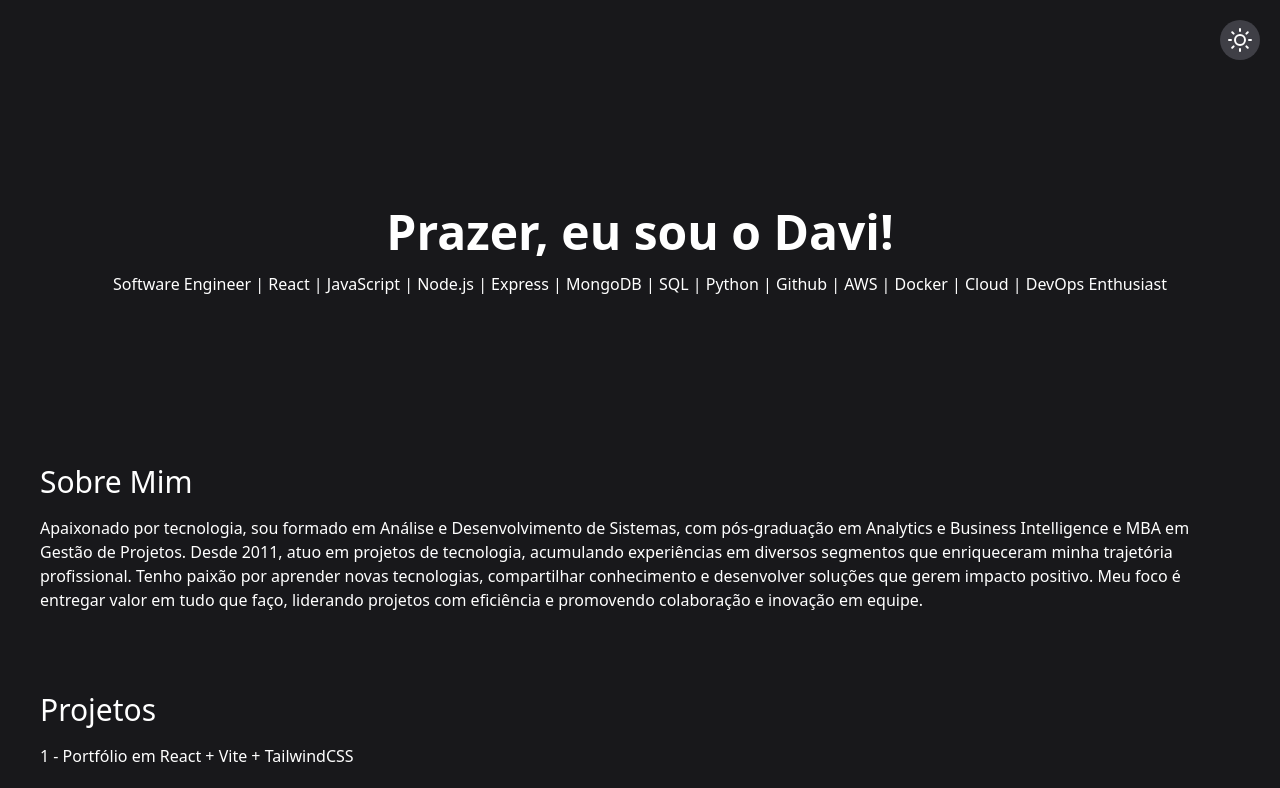
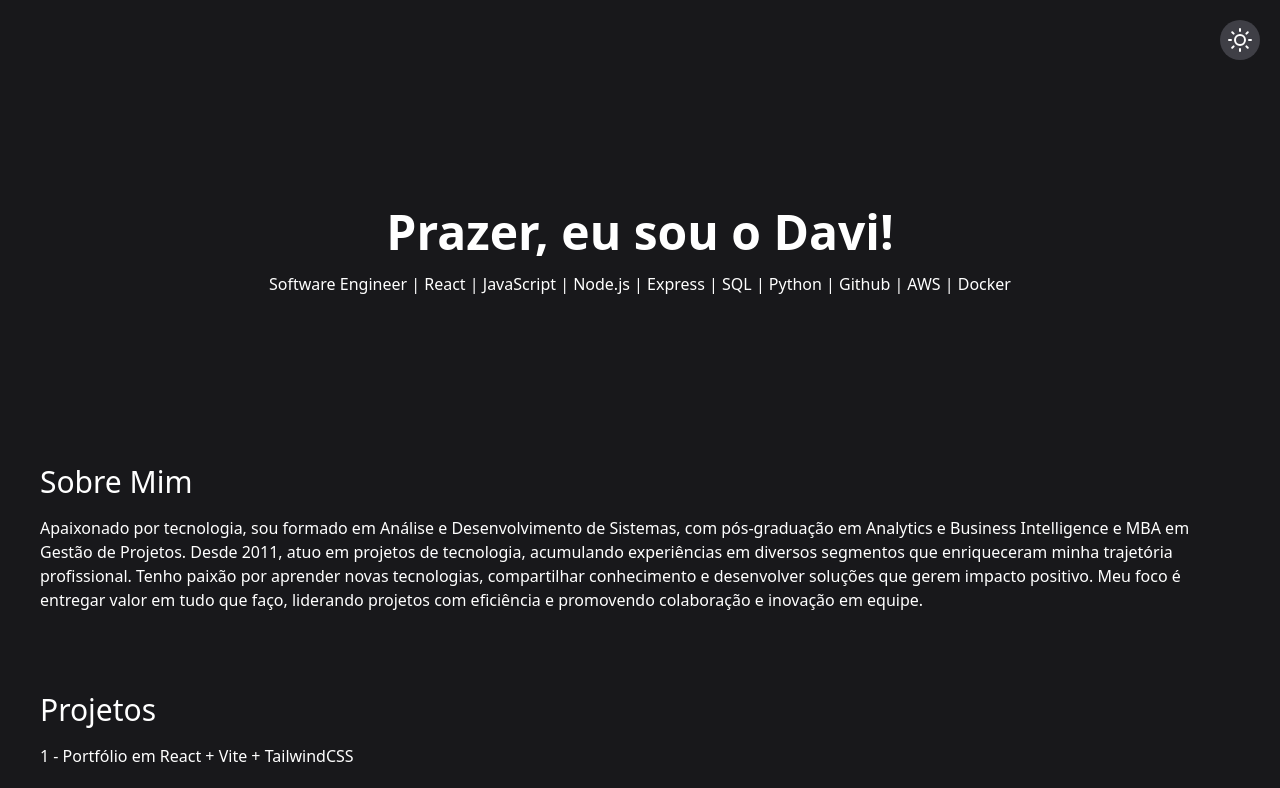
Before and after one commit to daviamarall/react-portfolio, a React (Vite) app: page / in a window 1280 px wide. Shown: the top 788 px of the page. Built offline with nearby package versions, Linux system fonts and the light colour scheme.

Commit message:
update home

```diff
--- a/src/pages/Home.jsx
+++ b/src/pages/Home.jsx
@@ -4,7 +4,7 @@ function Home() {
       <div className="flex flex-col justify-center items-center px-4">
         <h1 className="text-5xl font-bold mb-4">Prazer, eu sou o Davi!</h1>
         <p className="text-center text-sm sm:text-base whitespace-normal sm:whitespace-nowrap">
-          Software Engineer | React | JavaScript | Node.js | Express | MongoDB | SQL | Python | Github | AWS | Docker | Cloud | DevOps Enthusiast
+          Software Engineer | React | JavaScript | Node.js | Express | SQL | Python | Github | AWS | Docker
         </p>
       </div>
     </section>
```
